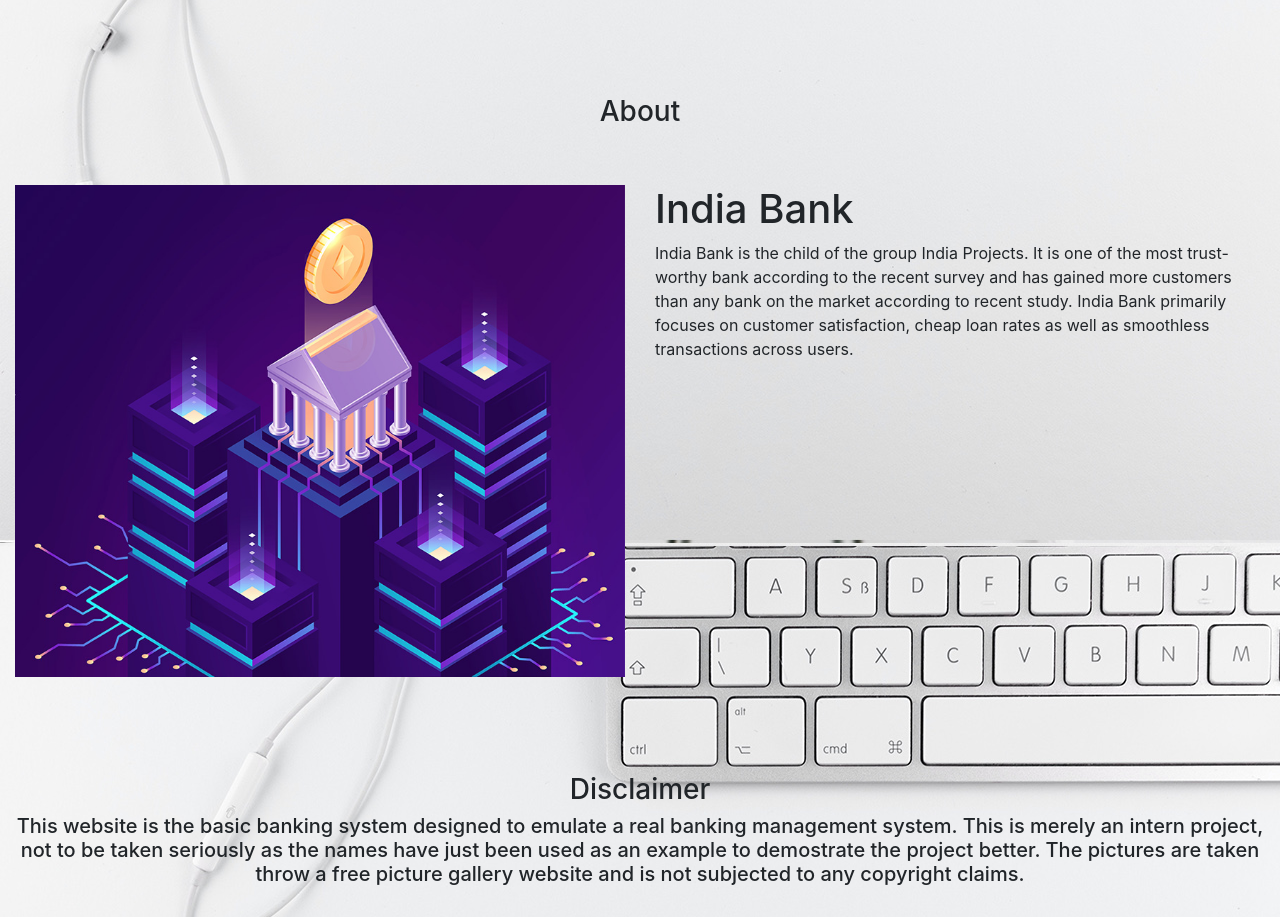
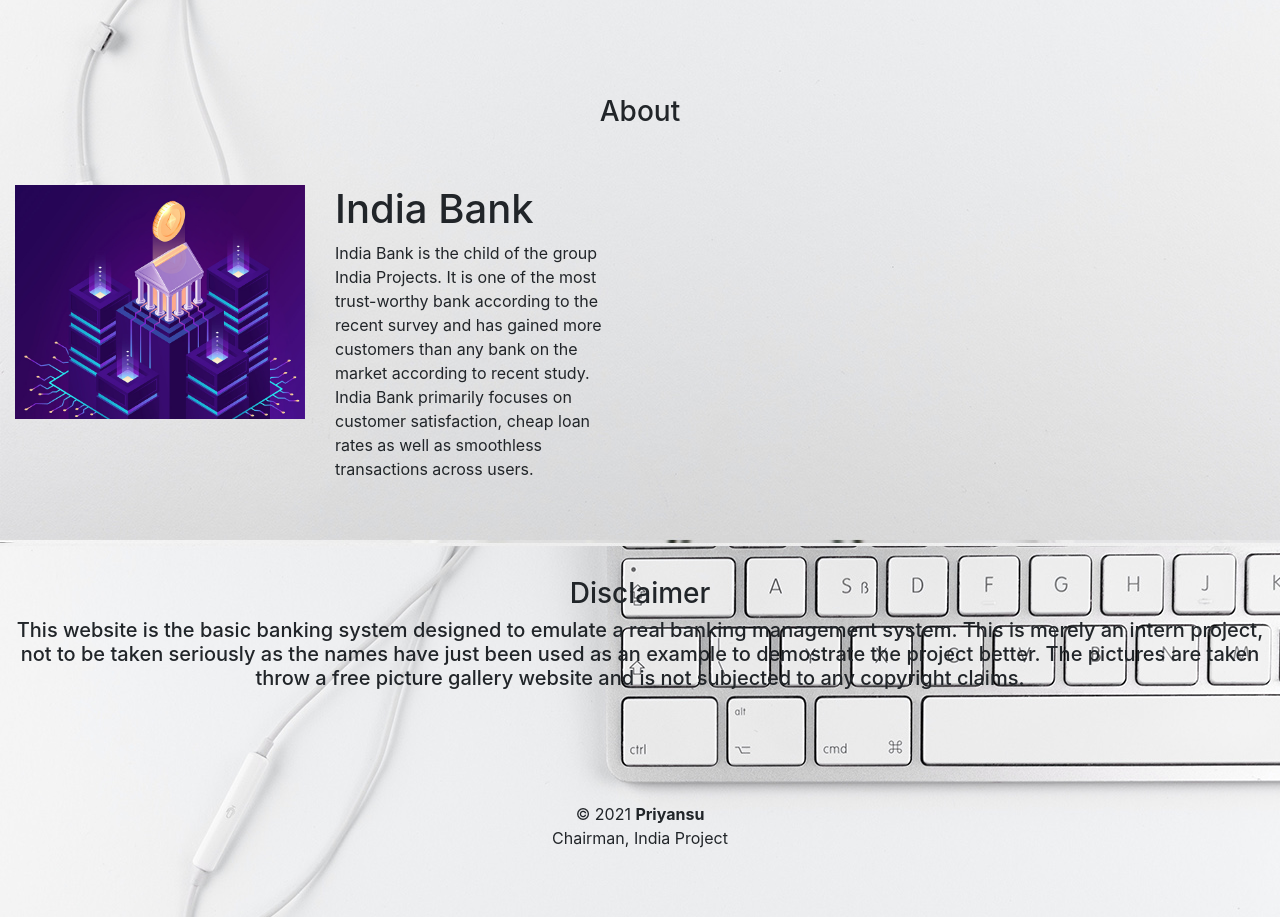
Before and after one commit to Kraken-ops/basicbanking, a PHP site: page / in a window 1280 px wide. Shown: the part 457-1374 px from the top of the page. Run offline with PHP 8.4, Linux system fonts and the light colour scheme.

Commit message:
value changes

```diff
--- a/index.php
+++ b/index.php
@@ -94,10 +94,10 @@
 
 <div class="container-fluid">
  <div class ="row">
-<div  class="col-lg-6 col-md-6 col-12">
+<div  class="col-lg-3 col-md-3 col-9">
       <img src="images/home.jpg" class="img-fluid">
       </div>
-      <div  class="col-lg-6 col-md-6 col-12">
+      <div  class="col-lg-3 col-md-3 col-9">
       <h1>India Bank</h1>
       <p1> India Bank is the child of the group India Projects. It is one of the most trust-worthy bank according to the recent survey and has gained more customers than any bank on the market according to recent study.
           India Bank primarily focuses on customer satisfaction, cheap loan rates as well as smoothless transactions across users.
```
